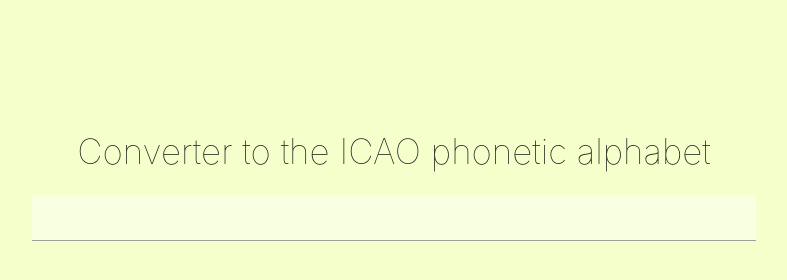
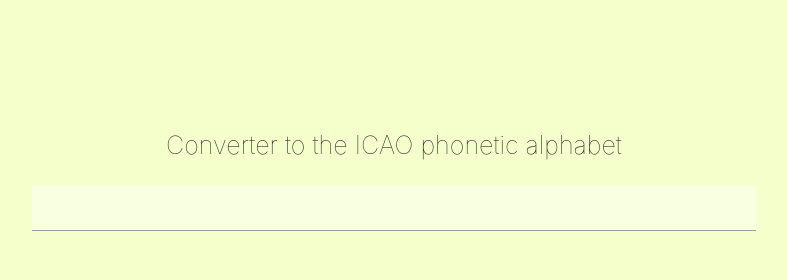
Before and after one commit to bloschinsky/PAlCon, a plain HTML site: page index.html in a window 1280 px wide. Shown: the whole page, without its empty margins (246-1033 px from the left). Drawn offline with nearby package versions, Linux system fonts and the light colour scheme.

Commit message:
Update style.css

```diff
--- a/style.css
+++ b/style.css
@@ -4,7 +4,7 @@
 }
 
 .header {
-  font-size: 35px;
+  //font-size: 35px;
   font-weight: 100;
 }
 
```
